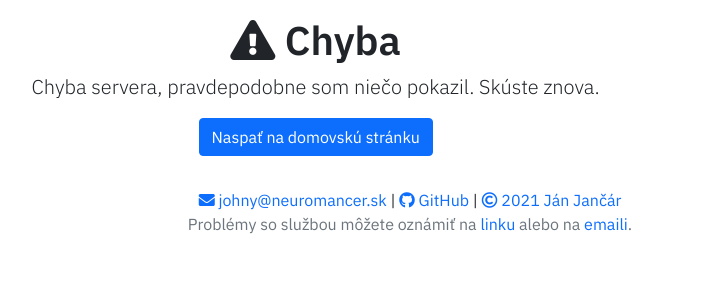
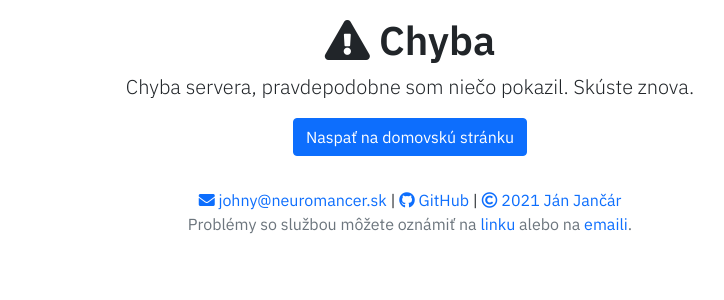
Before and after one commit to slovensko-help/vaccination-notify, a Flask app: page /spots/subscribe in a window 1280 px wide. Shown: the part 57-357 px from the top of the page, without its empty margins (230-954 px from the left). Run offline with Flask 2, Linux system fonts and the light colour scheme; data that the repository does not hold is empty; parts of the project's set-up code (start-up, migrations or seed data) failed here and were passed over; some libraries are stand-ins or nearby versions.

Commit message:
Fix OK and Error centering.

```diff
--- a/vacnotify/templates/error.html.jinja2
+++ b/vacnotify/templates/error.html.jinja2
@@ -1,7 +1,7 @@
 {% extends "base.html.jinja2" %}
 {% block content %}
     <div class="row">
-        <div class="col-sm-10 text-center">
+        <div class="col-sm-10 mx-auto text-center">
             <h1><i class="fas fa-exclamation-triangle"></i> Chyba</h1>
             <p class="lead">
                 {{ error }}
--- a/vacnotify/templates/ok.html.jinja2
+++ b/vacnotify/templates/ok.html.jinja2
@@ -1,7 +1,7 @@
 {% extends "base.html.jinja2" %}
 {% block content %}
     <div class="row">
-        <div class="col-sm-10 text-center">
+        <div class="col-sm-10 mx-auto text-center">
             <h1><i class="fas fa-check-circle"></i> OK</h1>
             <p class="lead">
                 {{ msg }}
```
